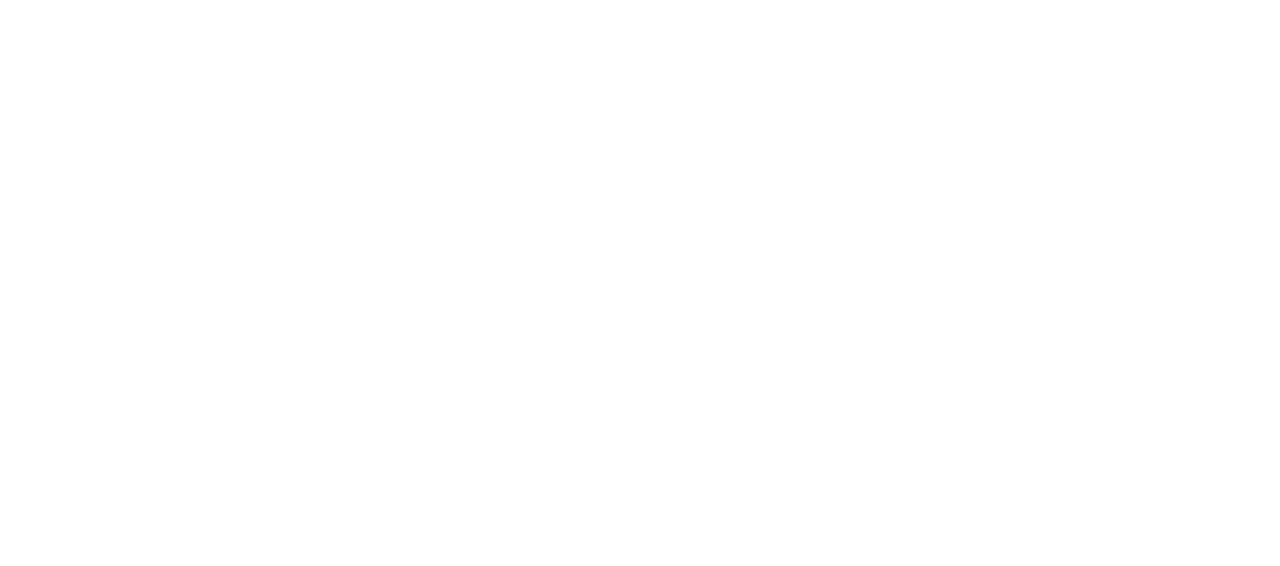
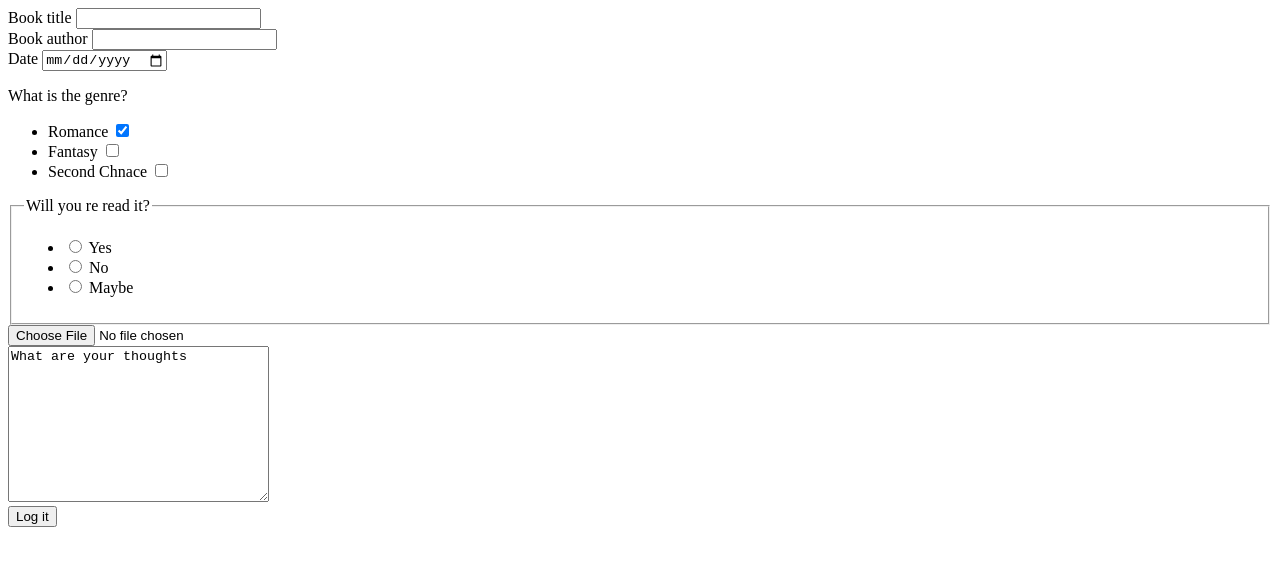
Before and after one commit to IdayatSanni/bookTracker, a plain HTML site: page addBook.html in a window 1280 px wide. Drawn offline with Linux system fonts and the light colour scheme.

Commit message:
create form for book log

```diff
--- a/addBook.html
+++ b/addBook.html
@@ -5,5 +5,86 @@
     <meta name="viewport" content="width=device-width, initial-scale=1.0" />
     <title>Book you have read</title>
   </head>
-  <body></body>
+  <body>
+    <header></header>
+    <main>
+      <form action="" method="post">
+        <div>
+          <label for="title">Book title</label>
+          <input type="text" name="title" id="title" />
+        </div>
+
+        <div>
+          <label for="author">Book author</label>
+          <input type="text" name="author" id="" />
+        </div>
+
+        <div>
+          <label for="date">Date</label>
+          <input type="date" name="date" id="date" />
+        </div>
+
+        <div>
+          <p>What is the genre?</p>
+          <ul>
+            <li>
+              <label for="romance">Romance</label>
+              <input
+                type="checkbox"
+                id="romance"
+                name="genre"
+                value="romance"
+                checked />
+            </li>
+            <li>
+              <label for="fantasy">Fantasy</label>
+              <input
+                type="checkbox"
+                id="fantasy"
+                name="fantasy"
+                value="Fantasy" />
+            </li>
+            <li>
+              <label for="Seond_chance">Second Chnace</label>
+              <input
+                type="checkbox"
+                id="second_chance"
+                name="secondChance"
+                value="second chance" />
+            </li>
+          </ul>
+        </div>
+        <fieldset>
+          <legend>Will you re read it?</legend>
+          <ul>
+            <li>
+              <input type="radio" name="re-read" id="yes" value="Yes" />
+              <label for="re-read">Yes</label>
+            </li>
+            <li>
+              <input type="radio" name="re-read" id="no" value="No" />
+              <label for="re-read">No</label>
+            </li>
+            <li>
+              <input type="radio" name="re-read" id="maybe" value="Maybe" />
+              <label for="re-read">Maybe</label>
+            </li>
+          </ul>
+        </fieldset>
+
+        <div>
+          <label for="bookCover"></label>
+          <input type="file" name="book-cover" id="cover" />
+        </div>
+
+        <div>
+          <textarea name="review" id="review" cols="30" rows="10">
+What are your thoughts</textarea
+          >
+        </div>
+        <button type="submit">Log it</button>
+      </form>
+    </main>
+    <footer></footer>
+  </body>
 </html>
```
Also changed, not shown: index.html (+9 -1 lines).
